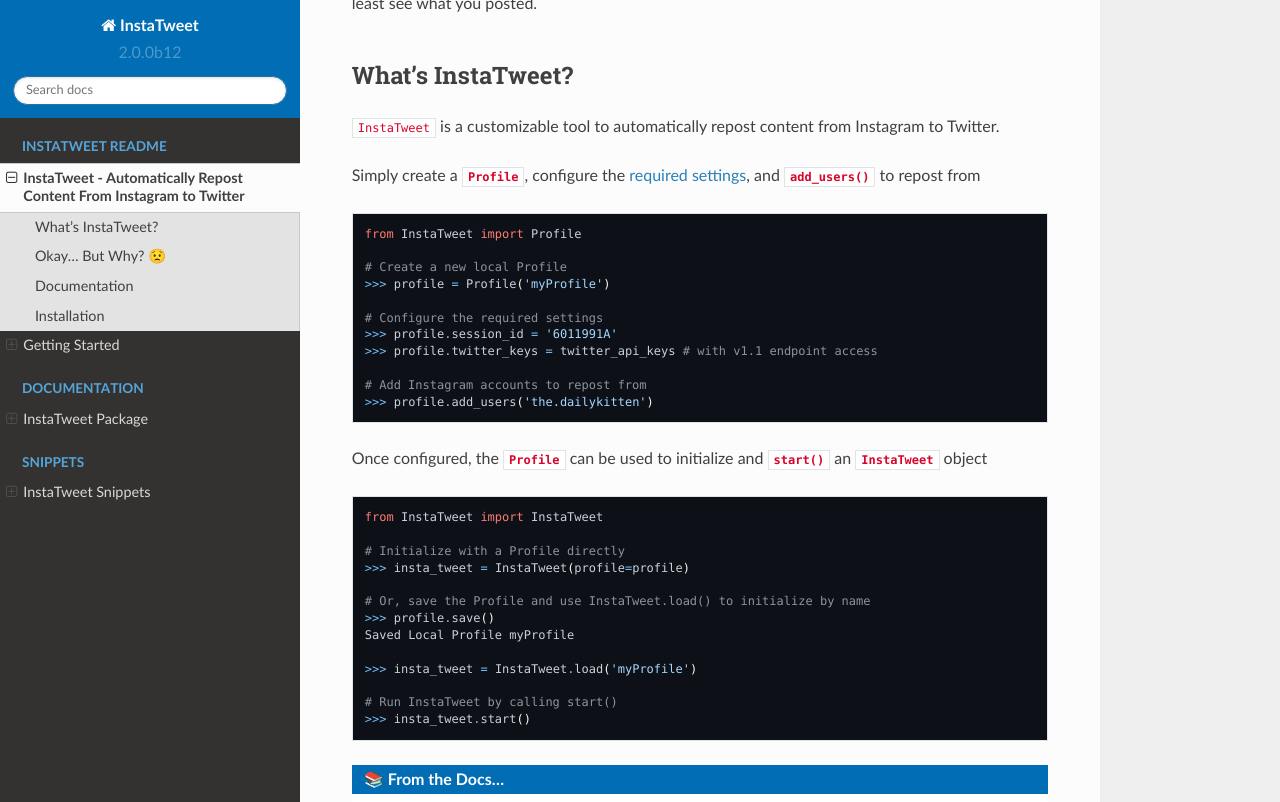
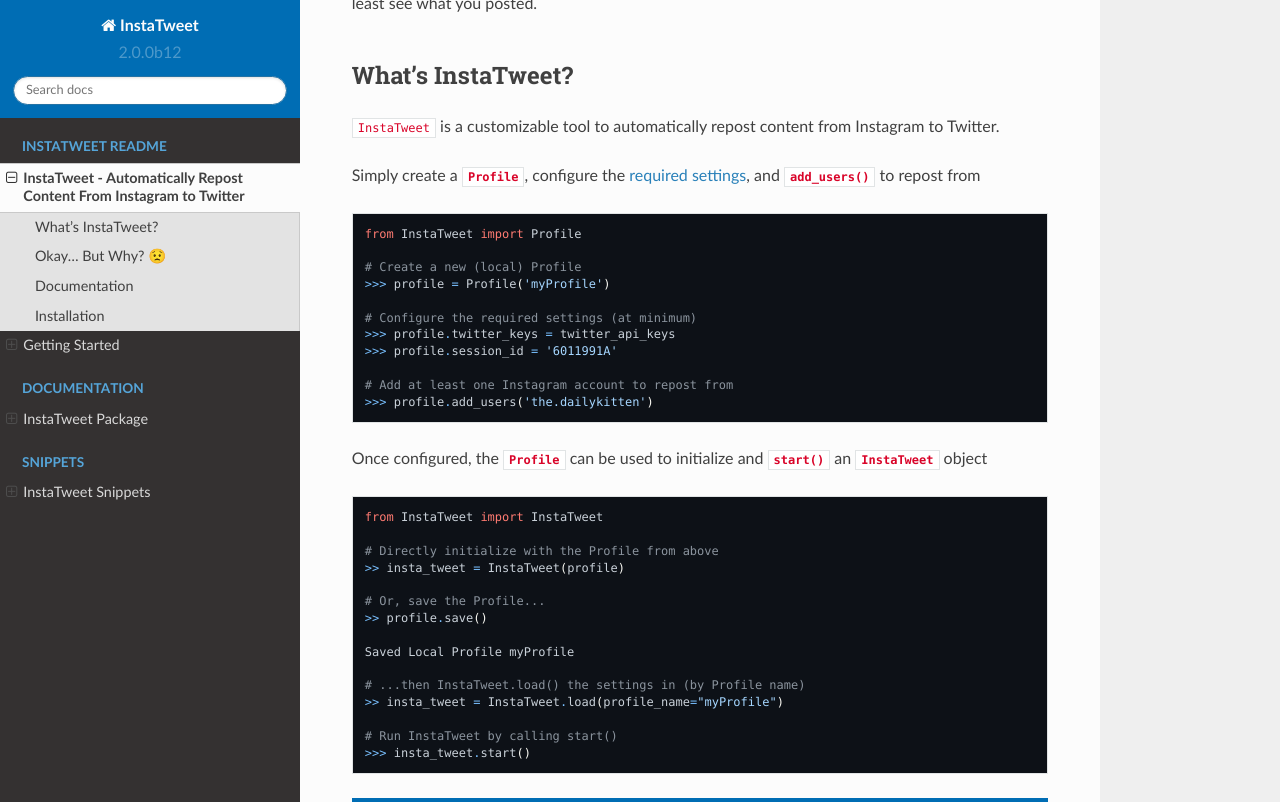
Before and after one commit to TDKorn/insta-tweet, a Sphinx documentation site: the page built from docs/source/README.md, in a window 1280 px wide and 900 px high, scrolled down 1239 px, cut to the strip 0-802 px from the top of the window. Built offline with Sphinx 7.4.7 and the Read the Docs theme 2.0.0, drawn with Linux system fonts in a browser that asks for light colours; some of the changed text lies outside the part shown.

````diff
--- a/docs/source/README.md
+++ b/docs/source/README.md
@@ -32,32 +32,33 @@ and {py:meth}`~.add_users` to repost from
 ```python
 from InstaTweet import Profile
 
-# Create a new local Profile
+# Create a new (local) Profile
 >>> profile = Profile('myProfile')
 
-# Configure the required settings
+# Configure the required settings (at minimum)
+>>> profile.twitter_keys = twitter_api_keys
 >>> profile.session_id = '6011991A'
->>> profile.twitter_keys = twitter_api_keys # with v1.1 endpoint access
 
-# Add Instagram accounts to repost from
+# Add at least one Instagram account to repost from
 >>> profile.add_users('the.dailykitten')
 ```
 
 Once configured, the {py:class}`~.Profile` can be used to initialize and
 {py:meth}`~.start` an {py:class}`~.InstaTweet` object
 
-
 ```python
 from InstaTweet import InstaTweet
 
-# Initialize with a Profile directly
->>> insta_tweet = InstaTweet(profile=profile)
+# Directly initialize with the Profile from above
+>> insta_tweet = InstaTweet(profile)
 
-# Or, save the Profile and use InstaTweet.load() to initialize by name
->>> profile.save()
+# Or, save the Profile...
+>> profile.save()
+
 Saved Local Profile myProfile
 
->>> insta_tweet = InstaTweet.load('myProfile')
+# ...then InstaTweet.load() the settings in (by Profile name)
+>> insta_tweet = InstaTweet.load(profile_name="myProfile")
 
 # Run InstaTweet by calling start()
 >>> insta_tweet.start()
@@ -69,6 +70,7 @@ Saved Local Profile myProfile
 
     .. automethod:: InstaTweet.instatweet.InstaTweet.start
         :noindex:
+
 ```
 
 As ``InstaTweet`` runs, its progress will be logged to console:
@@ -302,17 +304,8 @@ proxy_key : None
 user_map : {'the.dailykitten': {'hashtags': ['kittygram', 'kittycat'], 'scraped': [-1], 'tweets': []}, 'dailykittenig': {'hashtags': ['cats'], 'scraped': [], 'tweets': []}, 'the.daily.kitten.ig': {'hashtags': ['kittygram', 'kittycat'], 'scraped': [], 'tweets': []}}
 ```
 
-You can use the {py:meth}`~.get_hashtags_for` method to retrieve the `hashtags` list of a specific username
 
-```python
->>> print(p.get_hashtags_for('the.daily.kitten.ig'))
-
-['kittygram', 'kittycat']
-```
-
-<br>
-
-### Methods Related to User Map Access
+### User Map Access Methods
 
 ```{eval-rst}
 .. admonition:: User Map Access Methods
@@ -324,18 +317,22 @@ You can use the {py:meth}`~.get_hashtags_for` method to retrieve the `hashtags`
     * :meth:`~.get_scraped_from` returns the list of posts scraped from a specified user
     * :meth:`~.get_hashtags_for` returns the list of hashtags to use in tweets for the specified user
     * :meth:`~.get_tweets_for` returns a list of tweets that use the specified user's scraped content
-
-    All lists returned by these methods can be modified in place. For example:
-
-    .. code::
-
-      p.get_hashtags_for('the.daily.kitten.ig').append('kittypoop')
-      print(p.get_hashtags_for('the.daily.kitten.ig'))
-
-      >>> ['kittygram', 'kittycat', 'kittypoop']
 ```
 
-<br>
+All lists returned by these methods can be modified in place. For example:
+
+```python
+# View the list of hashtags by username
+>> print(p.get_hashtags_for('the.daily.kitten.ig'))
+
+['kittygram', 'kittycat']
+
+# Retrieve and modify the list
+>> p.get_hashtags_for('the.daily.kitten.ig').append('kittypoop')
+>> print(p.get_hashtags_for('the.daily.kitten.ig'))
+
+['kittygram', 'kittycat', 'kittypoop']
+```
 
 ## Saving a Profile
 
````
Also changed, not shown: 3 other files.
